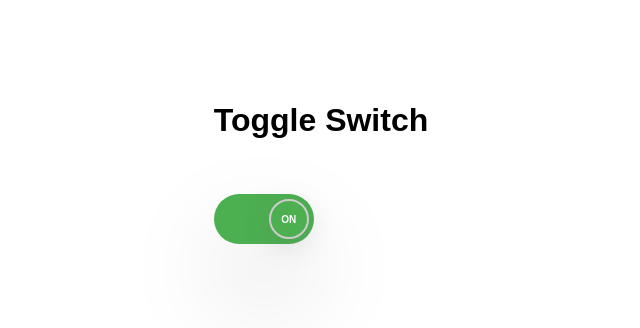
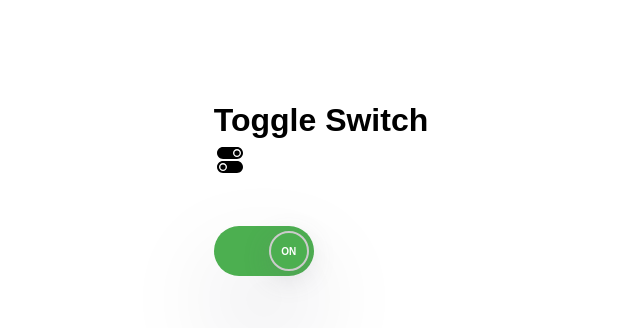
Before and after one commit to AvinashS97/reactJs, a React (Vite) app: page / in a window 1280 px wide. Shown: the top 328 px of the page, without its empty margins (319-959 px from the left). Built offline with nearby package versions, Linux system fonts and the light colour scheme.

Commit message:
V33 Ends

```diff
--- a/src/projects/ToggleSwitch/ToggleSwitch.jsx
+++ b/src/projects/ToggleSwitch/ToggleSwitch.jsx
@@ -1,5 +1,6 @@
 import { useState } from "react";
 import "./ToggleSwitch.css";
+import { IoIosSwitch } from "react-icons/io";
 
 export const ToggleSwitch = () => {
     const [isOn, setIsOn] = useState(true);
@@ -9,11 +10,11 @@
     };
 
     const checkIsOn = isOn ? "On" : "Off";
-    const toggleBGColor = { backgroundColor: isOn ? "#4caf50" : "#f44336" , }
+    const toggleBGColor = { backgroundColor: isOn ? "#4caf50" : "#f44336", }
 
     return (
         <>
-            <h1 style={{color: "#000", textAlign: "center"}}>Toggle Switch</h1>
+            <h1 style={{ color: "#000", textAlign: "center" }}>Toggle Switch <IoIosSwitch /> </h1>
             <div className="toggle-switch" style={toggleBGColor} onClick={handleToggleSwitch}>
                 <div className={`switch ${checkIsOn}`}>
                     <span className="switch-state">{checkIsOn}</span>
```
Also changed, not shown: src/components/DerivedState.jsx (+7 -7 lines).
